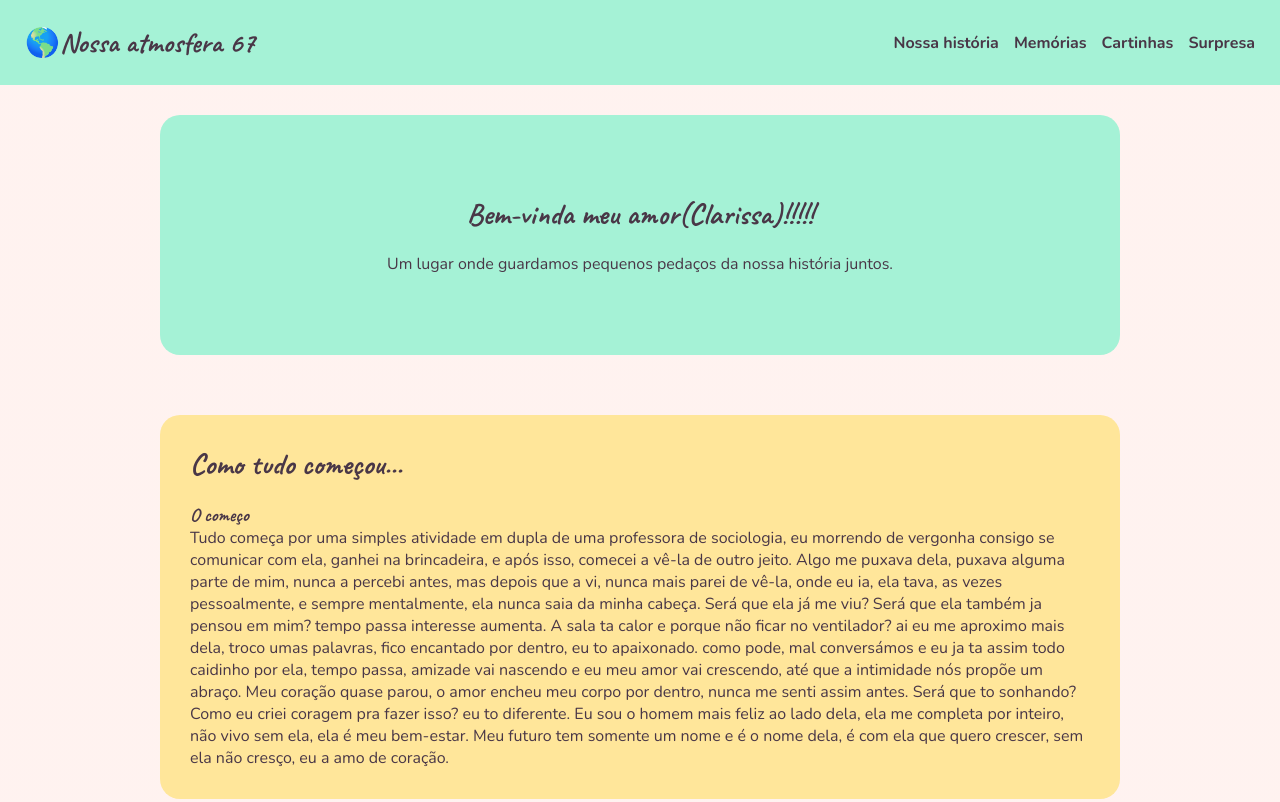
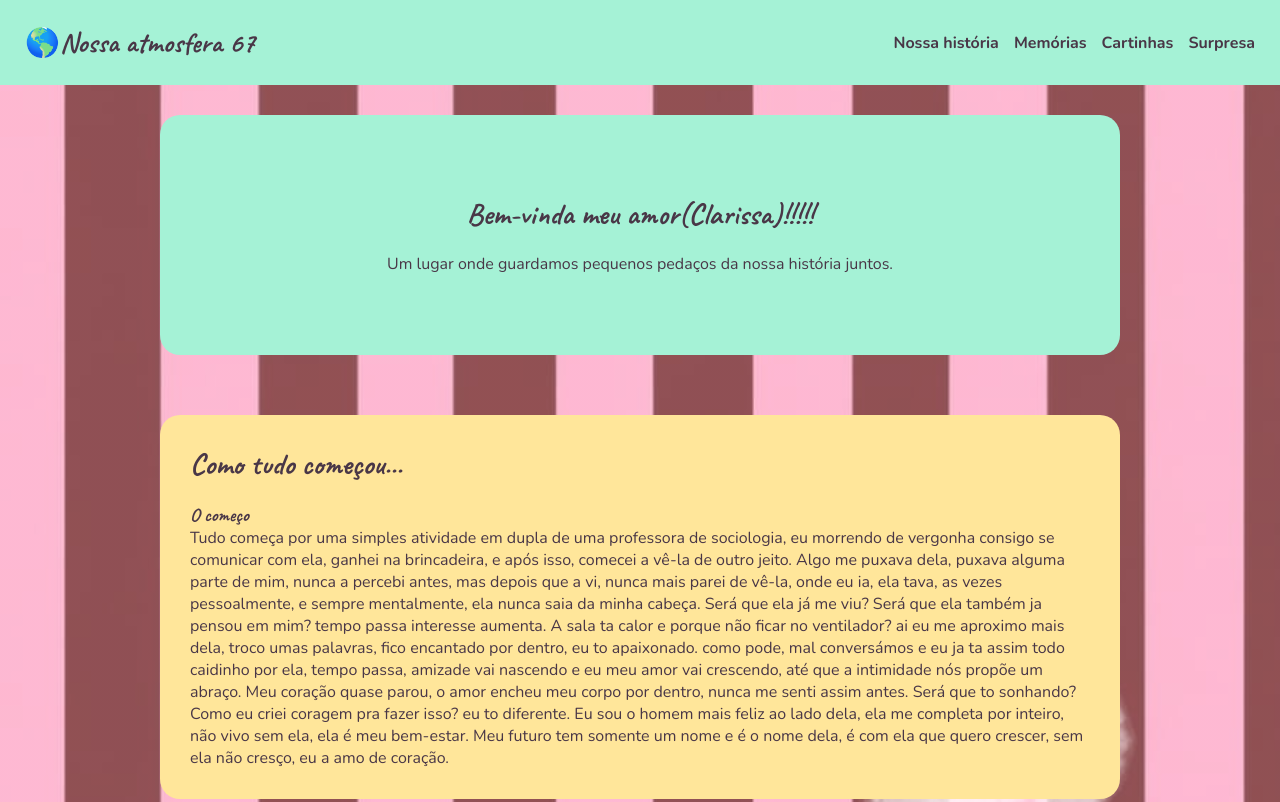
Before and after one commit to arthrsemu/Atmosfera, a plain HTML site: page index.html in a window 1280 px wide. Shown: the top 802 px of the page. Drawn offline with nearby package versions, Linux system fonts and the light colour scheme.

Commit message:
Fix background image URL in style.css
Updated the background image URL in style.css to a relative path.

```diff
--- a/style.css
+++ b/style.css
@@ -31,7 +31,7 @@ body {
             rgba(255, 228, 236, 0.35),
             rgba(255, 228, 236, 0.35)
         ),
-        url("../assents/imagens/wallpaper.jpg");
+        url("wallpaper.jpg");
 
     background-size: cover;
     background-position: center;
```
